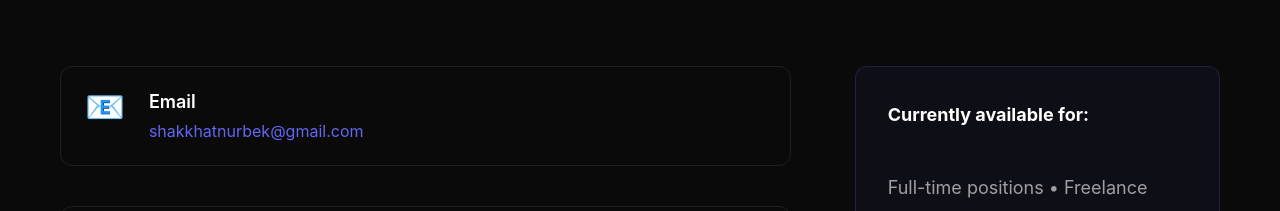
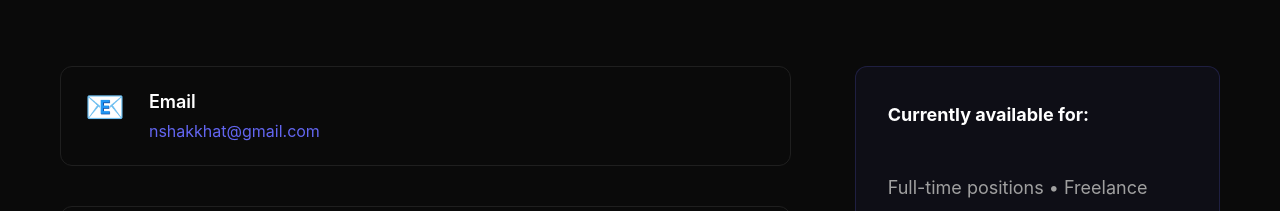
Before and after one commit to pccsen/my-website, a Next.js app: page / in a window 1280 px wide. Shown: the part 4660-4871 px from the top of the page. Built offline with nearby package versions, Linux system fonts and the light colour scheme.

Commit message:
Update email address in Contact component

```diff
--- a/components/Contact.tsx
+++ b/components/Contact.tsx
@@ -40,7 +40,7 @@ export default function Contact() {
             <div className="contact-icon">📧</div>
             <div>
               <h3>Email</h3>
-              <a href="mailto:your.email@example.com">shakkhatnurbek@gmail.com</a>
+              <a href="mailto:nshakkhat@gmail.com">nshakkhat@gmail.com</a>
             </div>
           </div>
           <div className="contact-item">
```
